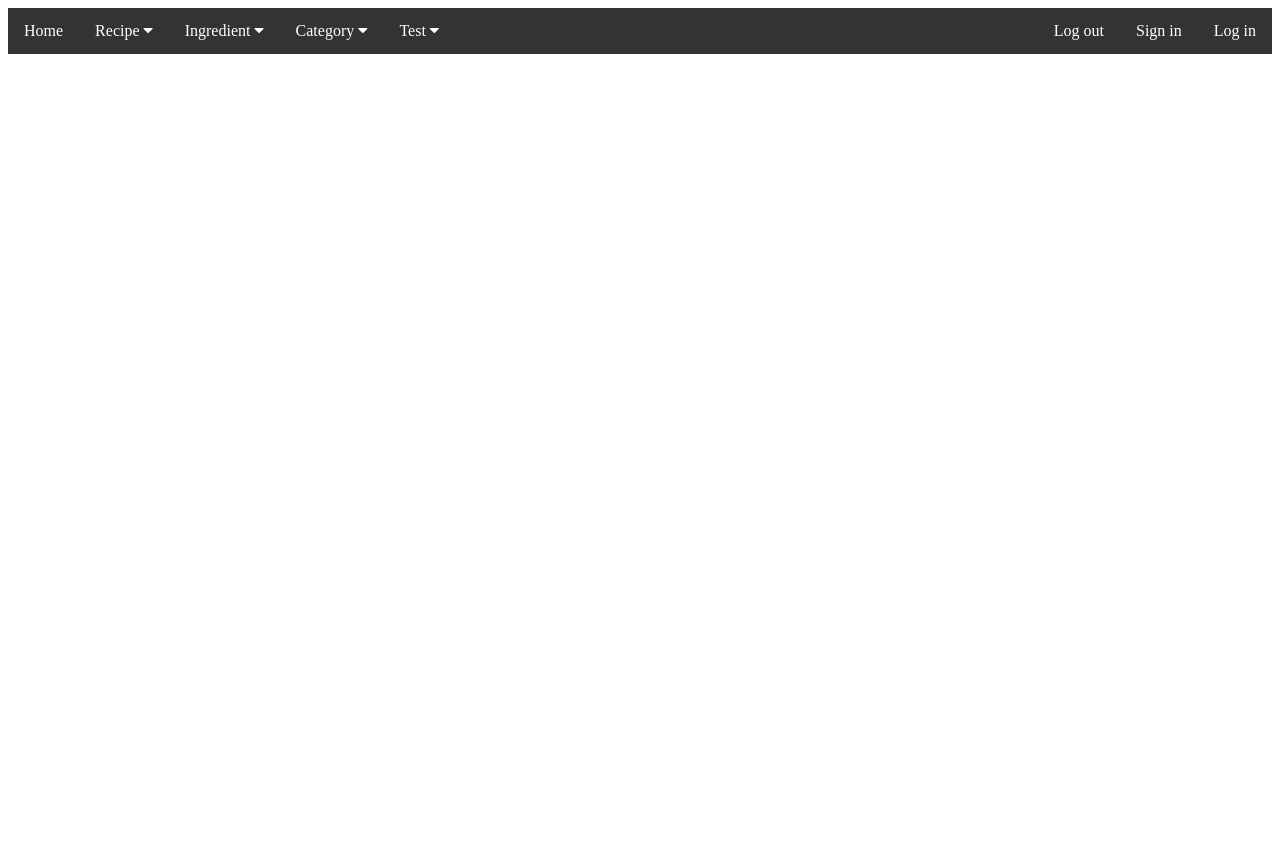
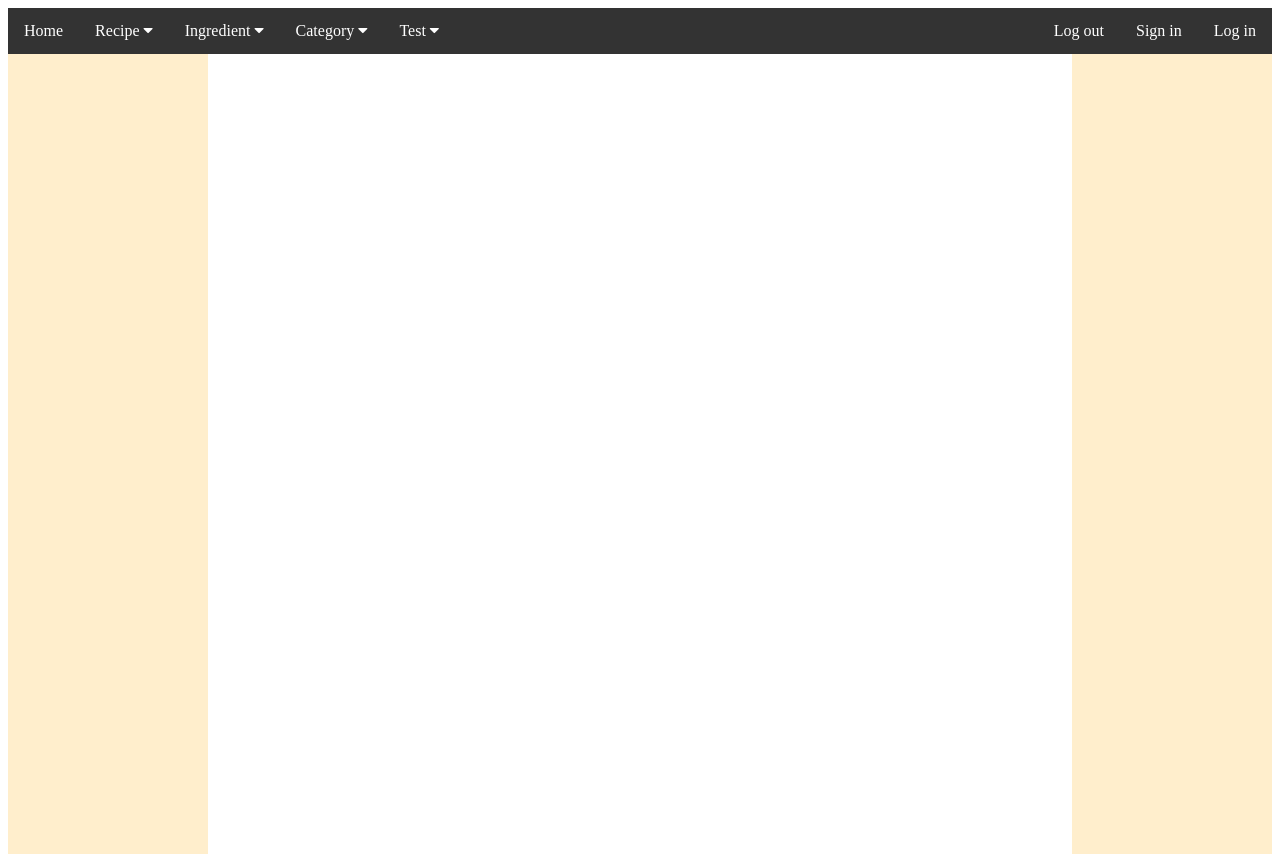
Before and after one commit to p-flis/dinofood, a Django app: template base/templates/baselist.html in a window 1280 px wide. Before the commit the page ends 54 px from the top, so only its background shows below. Run offline with Django 3.2, Linux system fonts and the light colour scheme; the template is opened without the code that fills it, so the values that code supplies are empty.

Commit message:
Better look Few css files and minor changes in html

```diff
--- a/base/static/css/BaseStyle.css
+++ b/base/static/css/BaseStyle.css
@@ -0,0 +1,24 @@
+
+
+html,body{
+  min-height: 100%;
+}
+
+main{
+  padding:10px;
+}
+
+.main-grid{
+  display: grid;
+  grid-template-columns: 200px auto 200px;
+  height:100%;
+}
+
+.main-row{
+  background-color: #ffeecc;
+  height:100%;
+}
+
+h2{
+	text-align: center;
+}
--- a/base/static/css/ItemStyle.css
+++ b/base/static/css/ItemStyle.css
@@ -3,6 +3,8 @@
 .item{
   overflow: hidden;
   background-color: #333;
+	padding-left: 20px;
+	padding-right: 20px;
 }
 
 .itemname{
@@ -25,3 +27,7 @@ a.delete{
   padding: 14px 16px;
   text-decoration: none;
 }
+
+p.tab{
+	margin-left:20px;
+}
--- a/base/static/css/ListStyle.css
+++ b/base/static/css/ListStyle.css
@@ -24,6 +24,7 @@
   left: 0;
   background-color: Grey;
   width: 100%;
+	margin-bottom: 1em;
   z-index: 1;
 }
 
@@ -31,3 +32,8 @@
 .listitem:hover .listitem-content{
   display: block;
 }
+
+ul.nomargin{
+	margin: 0;
+	padding: 0;
+}
--- a/base/static/css/MenuStyle.css
+++ b/base/static/css/MenuStyle.css
@@ -31,14 +31,14 @@
 }
 
 .navbar a:hover, .subnav:hover .subnavbtn {
-  background-color: red;
+  background-color: #a3297a;
 }
 
 .subnav-content {
   display: none;
   position: absolute;
   left: 0;
-  background-color: red;
+  background-color: #a3297a;
   width: 100%;
   z-index: 1;
 }
--- a/base/templates/base.html
+++ b/base/templates/base.html
@@ -53,10 +53,20 @@
   </div>
 
 
-  <main>
-    {% block content %}
-    {% endblock %}
-  </main>
+  <div class="main-grid">
+    <div class="main-row left-row">
+
+    </div>
+
+    <main>
+      {% block content %}
+      {% endblock %}
+    </main>
+
+    <div class="main-row right-row">
+
+    </div>
+  </div>
 
 
   {% block custom_js %}{% endblock %}
--- a/base/templates/baseitem.html
+++ b/base/templates/baseitem.html
@@ -16,6 +16,7 @@
         <h3>{% block itemname %}{{ item.name }}{% endblock %}</h3>
       </div>
       <div class="listitem-content">
+
         {% block itemcontent %}{% endblock %}
       </div>
       <a class="delete" href="{% block deletelink %}{% endblock %}">
--- a/base/templates/baselist.html
+++ b/base/templates/baselist.html
@@ -12,7 +12,7 @@
     <h2>{% block smalltitle %}{% endblock %}</h2>
 
 
-    <ul>
+    <ul class="nomargin">
         {% for item in itemlist %}
         <li class="listitem">
           <a class="listitembtn" href="{% block itemlink %}{% endblock %}">
--- a/base/templates/food/recipe_id_get.html
+++ b/base/templates/food/recipe_id_get.html
@@ -10,7 +10,10 @@ Dish
 {% endblock %}
 
 {% block itemcontent %}
-    Ingredients:
+    <h4>Description:</h4>
+    <p class="tab">{{ item.description }}</p>
+
+    <h4>Ingredients:</h4>
     <ul>
     {% for ing in item.dishdetails_set.all %}
         <li>{{ ing.ingredient.name }}, {{ ing.quantity }}</li>
```
